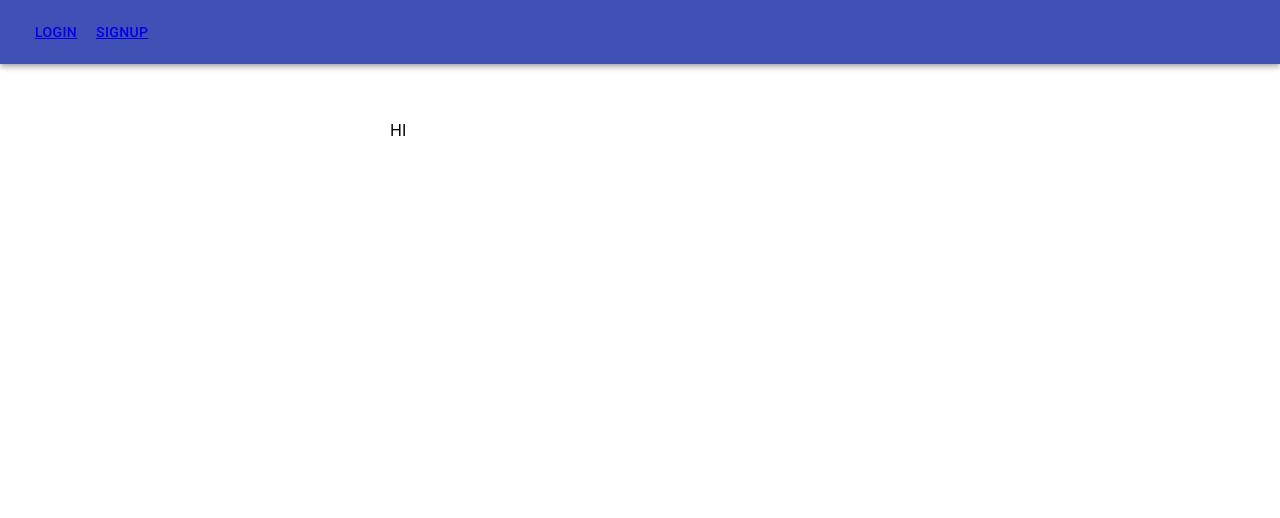
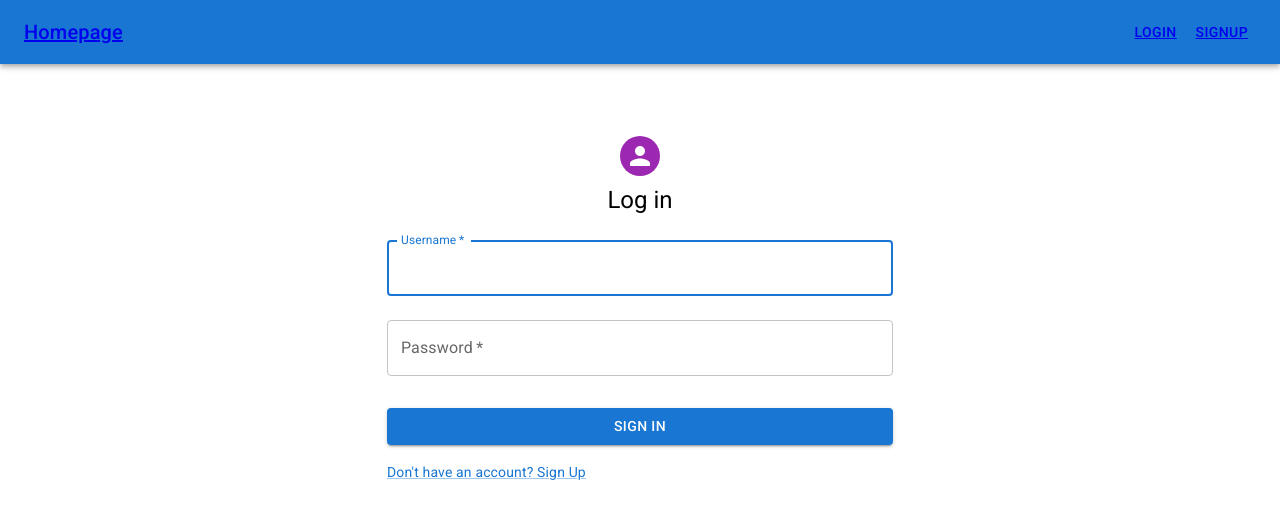
Before and after one commit to rsissman15/phase-5-college-application, a React (Create React App) app in the folder client/: page /login in a window 1280 px wide. Shown: the top 518 px of the page. Built offline with nearby package versions, Linux system fonts and the light colour scheme; no server answers.

Commit message:
Updates to Client

```diff
--- a/client/package.json
+++ b/client/package.json
@@ -4,8 +4,11 @@
   "private": true,
   "proxy": "http://localhost:3000",
   "dependencies": {
+    "@emotion/react": "^11.10.5",
+    "@emotion/styled": "^11.10.5",
     "@material-ui/core": "^4.12.4",
     "@material-ui/icons": "^4.11.3",
+    "@mui/material": "^5.11.4",
     "@syncfusion/ej2-react-navigations": "^20.4.43",
     "@testing-library/jest-dom": "^5.14.1",
     "@testing-library/react": "^11.2.7",
--- a/client/src/Authentication/LoginPage.jsx
+++ b/client/src/Authentication/LoginPage.jsx
@@ -1,27 +1,76 @@
-import React from "react";
-import styled from "styled-components";
+import * as React from 'react';
+import Avatar from '@mui/material/Avatar';
+import Button from '@mui/material/Button';
 
+import TextField from '@mui/material/TextField';
 
-function LoginPage({}) {
+import Link from '@mui/material/Link';
+import Grid from '@mui/material/Grid';
+import Box from '@mui/material/Box';
+import Typography from '@mui/material/Typography';
+import Container from '@mui/material/Container';
 
+function LoginPage() {
 
-    return (
-        <Wrapper className="loginForm">
-            <div>HI</div>
-        </Wrapper>
-    );
+  return (
+    <div>
+
+      <Container >
+        <Box
+          sx={{
+            marginTop: 8,
+            display: 'flex',
+            flexDirection: 'column',
+            alignItems: 'center',
+          }}
+        >
+          <Avatar sx={{ m: 1, bgcolor: 'secondary.main' }}>
+          </Avatar>
+          <Typography component="h1" variant="h5">
+            Log in
+          </Typography>
+
+          <Box component="form" noValidate sx={{ mt: 1 }}>
+            <TextField
+              margin="normal"
+              required
+              fullWidth
+              id="username"
+              label="Username"
+              name="username"
+              autoComplete="username"
+              autoFocus
+            />
+            <TextField
+              margin="normal"
+              required
+              fullWidth
+              name="password"
+              label="Password"
+              type="password"
+              id="password"
+              autoComplete="current-password"
+            />
+            <Button
+              type="submit"
+              fullWidth
+              variant="contained"
+              sx={{ mt: 3, mb: 2 }}
+            >
+              Sign In
+            </Button>
+            <Grid container>
+              <Grid item>
+                <Link href="/signup" variant="body2">
+                  {"Don't have an account? Sign Up"}
+                </Link>
+              </Grid>
+            </Grid>
+          </Box>
+        </Box>
+      </Container>
+      </div>
+  );
 }
 
-const Wrapper = styled.section`
-  max-width: 500px;
-  margin: 40px auto;
-  padding: 16px;
-`;
-
-const Divider = styled.hr`
-  border: none;
-  border-bottom: 1px solid #ccc;
-  margin: 16px 0;
-`;
-
 export default LoginPage;
--- a/client/src/Static/MainContainer.js
+++ b/client/src/Static/MainContainer.js
@@ -22,7 +22,7 @@
         <Navbar/>
         <Routes>
           <Route path="/home" element={<Home/>}></Route>
-            <Route path="/login" element={<LoginPage/>}></Route>
+          <Route path="/login" element={<LoginPage/>}></Route>
         </Routes>
       </div>
     </BrowserRouter>
--- a/client/src/Static/NavBar.jsx
+++ b/client/src/Static/NavBar.jsx
@@ -1,31 +1,21 @@
-import React from 'react'
+import * as React from 'react';
+import AppBar from '@mui/material/AppBar';
+import Box from '@mui/material/Box';
+import Toolbar from '@mui/material/Toolbar';
+import Typography from '@mui/material/Typography';
+import Button from '@mui/material/Button';
 import {Link} from 'react-router-dom'
-import { makeStyles } from '@material-ui/core/styles';
-import AppBar from '@material-ui/core/AppBar';
-import Toolbar from '@material-ui/core/Toolbar';
-import Typography from '@material-ui/core/Typography';
-import Button from '@material-ui/core/Button';
+import IconButton from '@mui/material/IconButton';
 
-const useStyles = makeStyles((theme) => ({
-  root: {
-    flexGrow: 1,
-  },
-  menuButton: {
-    marginRight: theme.spacing(2),
-  },
-  title: {
-    flexGrow: 1,
-  }
-}));
 
-const Navbar = ({loggedIn,logoutUser,currentUser}) => {
-  const classes = useStyles();
-
-    return(
-      <div className={classes.root}>
+export default function NavBar() {
+  return (
+    <Box sx={{ flexGrow: 1 }}>
       <AppBar position="static">
         <Toolbar>
-
+          <Typography variant="h6" component="div" sx={{ flexGrow: 1 }}>
+            <Link to="/home">Homepage</Link>
+          </Typography>
           <Button color="inherit">
             <Link to="/login">Login</Link>
           </Button>
@@ -34,11 +24,6 @@
           </Button>
         </Toolbar>
       </AppBar>
-    </div>
-
-    )
-  }
-
-
-
-export default Navbar
+    </Box>
+  );
+}
```
Also changed, not shown: client/src/Authentication/SignupPage.jsx (added), 1 other file (tests, documents, lock files or other folders).
